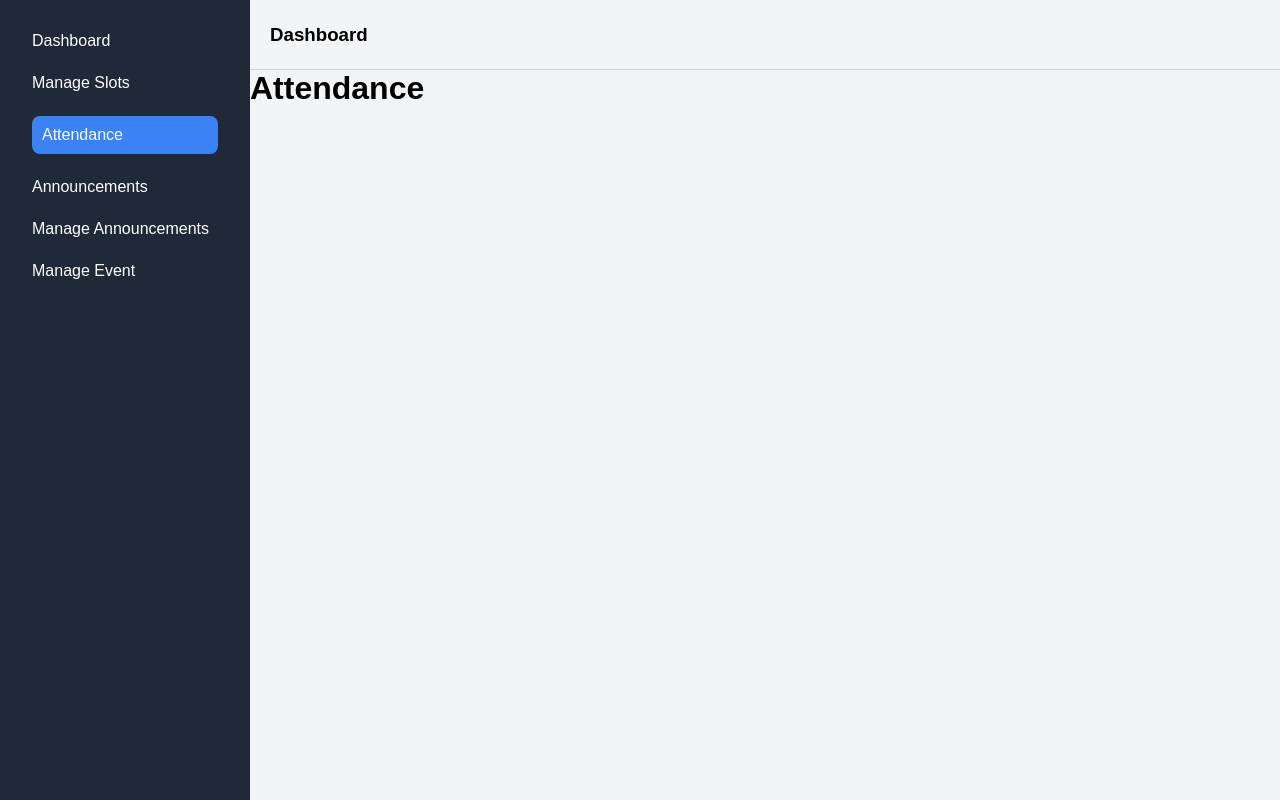
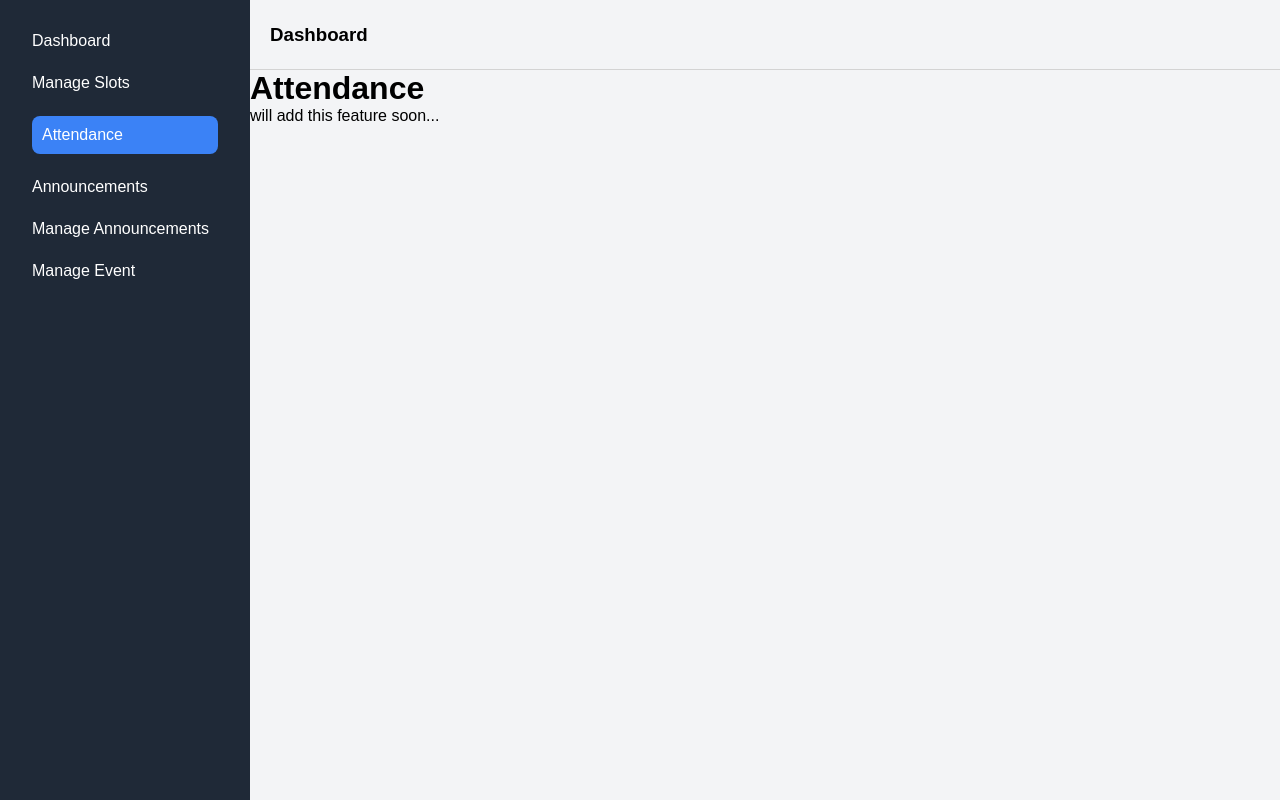
Before and after one commit to sopan64/StageFlow, a React app in the folder frontend/: page /attendance in a window 1280 px wide. Built offline with nearby package versions, Linux system fonts and the light colour scheme; the HTML template or start-up script is replaced by a standard one.

Commit message:
Modify attendence page

```diff
--- a/frontend/src/pages/Attendance.jsx
+++ b/frontend/src/pages/Attendance.jsx
@@ -1,5 +1,10 @@
 function Attendance() {
-    return <h1>Attendance</h1>;
+    return (
+        <div>
+            <h1>Attendance</h1>
+            <p>will add this feature soon...</p>
+        </div>
+    );
 }
 
 export default Attendance;
```
